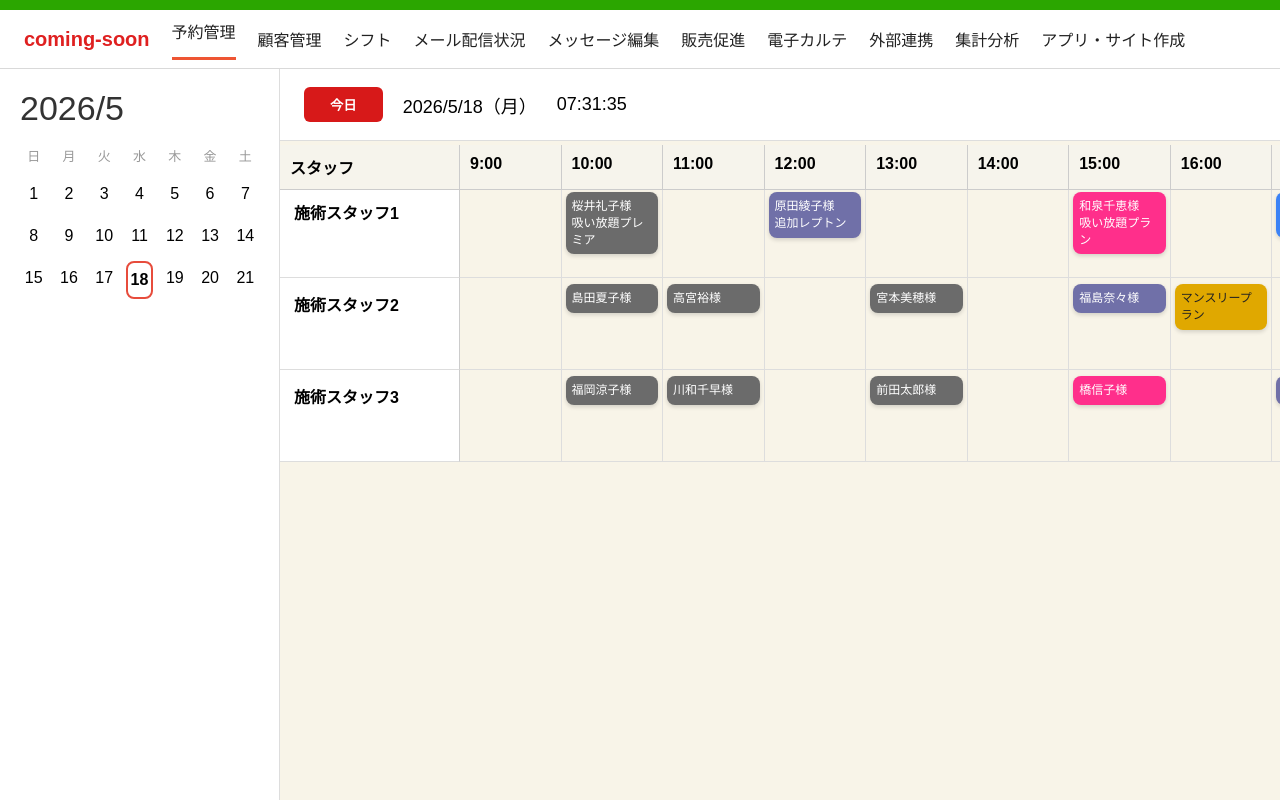
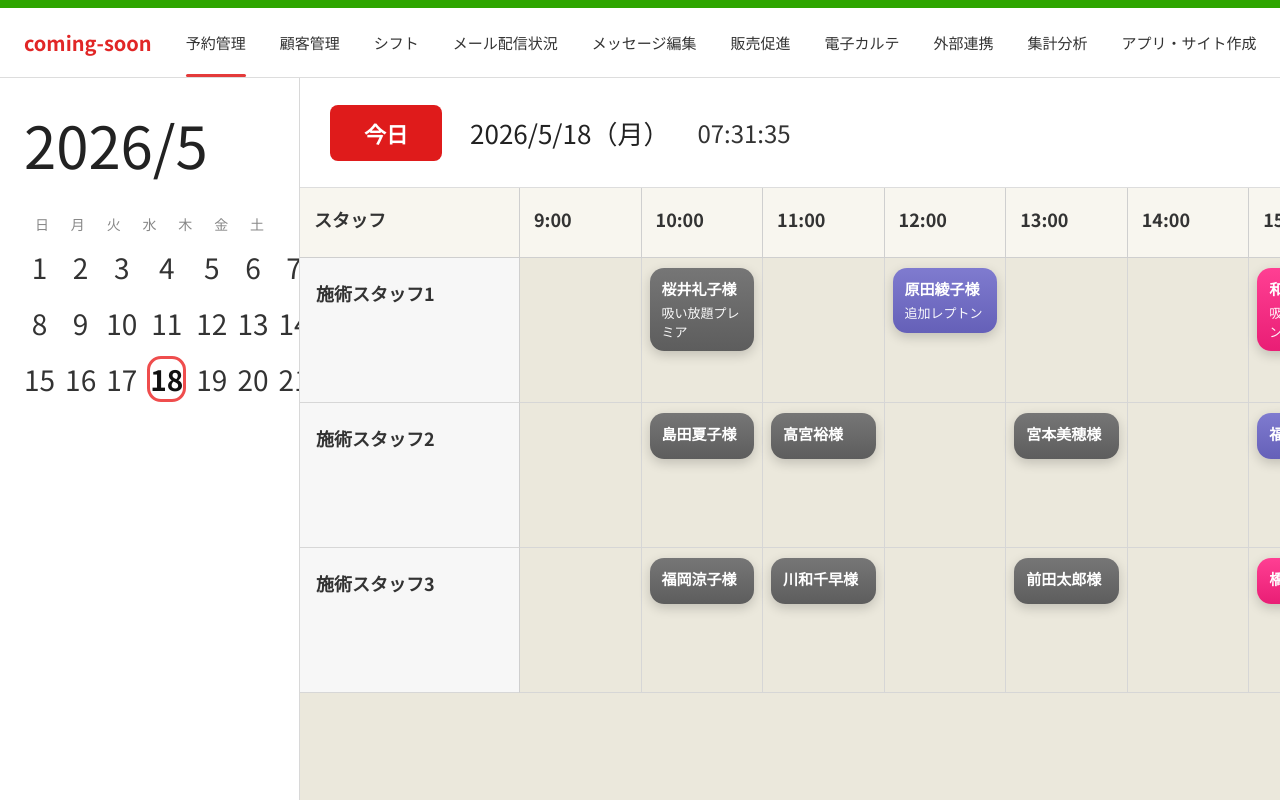
Before and after one commit to heal8140/-, a plain HTML site: page index.html in a window 1280 px wide. Drawn offline with Linux system fonts and the light colour scheme.

Commit message:
Update index.html

```diff
--- a/index.html
+++ b/index.html
@@ -4,7 +4,10 @@
 <meta charset="UTF-8">
 <meta name="viewport" content="width=device-width, initial-scale=1.0">
 
-<title>coming-soon予約管理 デモ</title>
+<title>coming-soon予約管理</title>
+
+<link rel="preconnect" href="https://fonts.googleapis.com">
+<link href="https://fonts.googleapis.com/css2?family=Noto+Sans+JP:wght@400;500;700&display=swap" rel="stylesheet">
 
 <style>
 
@@ -15,261 +18,296 @@
 }
 
 body{
-  background:#e9ecef;
-  font-family:
-  "Yu Gothic",
-  "Hiragino Kaku Gothic ProN",
-  sans-serif;
+  font-family:'Noto Sans JP',sans-serif;
+  background:#f4f4f4;
   overflow:hidden;
+  color:#333;
 }
 
-/* 全体 */
+/* ===== 上グリーンライン ===== */
 
-.wrapper{
-  width:100vw;
-  height:100vh;
-  overflow:auto;
-  background:#f5f5f5;
+.top-line{
+  height:8px;
+  background:#2ea500;
 }
 
-/* 上部バー */
-
-.top-green{
-  height:10px;
-  background:#2ba600;
-}
-
-/* ヘッダー */
+/* ===== ヘッダー ===== */
 
 .header{
-  background:#ffffff;
-  border-bottom:1px solid #d9d9d9;
-}
-
-/* ロゴ＋メニュー */
-
-.menu-bar{
-  height:58px;
+  height:70px;
+  background:#fff;
+  border-bottom:1px solid #ddd;
   display:flex;
   align-items:center;
   padding:0 24px;
-  gap:22px;
+  gap:34px;
+  overflow-x:auto;
   white-space:nowrap;
-  overflow-x:auto;
 }
 
 .logo{
-  color:#df2020;
   font-size:20px;
-  font-weight:bold;
+  color:#e12626;
+  font-weight:700;
 }
 
 .menu{
-  color:#222;
-  font-size:16px;
+  font-size:15px;
+  color:#333;
+  position:relative;
   cursor:pointer;
   transition:0.2s;
+  padding:24px 0;
 }
 
 .menu:hover{
   color:#008f52;
 }
 
-.menu.active{
-  border-bottom:3px solid #e53;
-  padding-bottom:14px;
+.menu.active::after{
+  content:"";
+  position:absolute;
+  left:0;
+  bottom:0;
+  width:100%;
+  height:3px;
+  background:#e43a3a;
+  border-radius:10px;
 }
 
-/* メイン */
+/* ===== メイン ===== */
 
 .main{
   display:flex;
-  height:calc(100vh - 68px);
+  height:calc(100vh - 78px);
 }
 
-/* 左カレンダー */
+/* ===== 左カレンダー ===== */
 
 .sidebar{
-  width:280px;
+  width:300px;
   background:#fff;
-  border-right:1px solid #ddd;
-  padding:20px;
+  border-right:1px solid #d8d8d8;
+  padding:24px;
   overflow:auto;
 }
 
-.calendar-box{
-  background:#fff;
+.month-title{
+  font-size:58px;
+  font-weight:300;
+  margin-bottom:28px;
+  color:#222;
 }
 
-.calendar-title{
-  font-size:34px;
-  margin-bottom:18px;
-  color:#333;
+.week{
+  display:grid;
+  grid-template-columns:repeat(7,1fr);
+  margin-bottom:10px;
 }
 
-.calendar-grid{
+.week div{
+  text-align:center;
+  color:#888;
+  font-size:14px;
+}
+
+.days{
   display:grid;
   grid-template-columns:repeat(7,1fr);
-  gap:8px;
-  text-align:center;
-}
-
-.day-name{
-  color:#999;
-  font-size:13px;
-  margin-bottom:4px;
+  gap:10px;
 }
 
 .day{
-  padding:8px 0;
-  border-radius:8px;
+  height:46px;
+  border-radius:14px;
+  display:flex;
+  align-items:center;
+  justify-content:center;
+  font-size:28px;
+  font-weight:400;
   cursor:pointer;
-  transition:0.2s;
+  transition:0.15s;
 }
 
 .day:hover{
-  background:#e8f7ef;
+  background:#f2f8f3;
 }
 
 .today{
-  border:2px solid #e74c3c;
-  font-weight:bold;
+  border:3px solid #ef4d4d;
+  color:#111;
+  font-weight:700;
 }
 
-/* 右 */
+/* ===== 右 ===== */
 
 .content{
   flex:1;
   overflow:auto;
-  background:#f8f4e8;
+  background:#ebe8dc;
 }
 
-/* 上部情報 */
+/* ===== 上部 ===== */
 
-.content-header{
+.content-top{
+  height:110px;
   background:#fff;
   border-bottom:1px solid #ddd;
-  padding:18px 24px;
+  display:flex;
+  align-items:center;
+  padding:0 30px;
+  gap:28px;
   position:sticky;
   top:0;
-  z-index:5;
-}
-
-.date-line{
-  display:flex;
-  align-items:center;
-  gap:20px;
-  font-size:18px;
+  z-index:50;
 }
 
 .today-btn{
-  background:#d71919;
+  background:#df1b1b;
   color:#fff;
   border:none;
-  padding:8px 26px;
-  border-radius:6px;
-  font-weight:bold;
+  padding:12px 34px;
+  border-radius:8px;
+  font-size:22px;
+  font-weight:700;
 }
 
-/* 予約表 */
+.date-text{
+  font-size:26px;
+  color:#222;
+}
+
+.clock{
+  font-size:24px;
+  color:#333;
+}
+
+/* ===== スケジュール ===== */
 
 .schedule{
-  min-width:1500px;
+  min-width:1800px;
 }
 
-/* 時間 */
+/* ===== 時間行 ===== */
 
 .time-row{
   display:grid;
-  grid-template-columns:180px repeat(13,1fr);
-  background:#f1efe7;
-  border-bottom:1px solid #ccc;
+  grid-template-columns:220px repeat(13,1fr);
   position:sticky;
-  top:76px;
-  z-index:4;
+  top:110px;
+  z-index:40;
 }
 
 .time-cell{
-  padding:10px;
-  border-right:1px solid #ccc;
-  font-weight:bold;
-  background:#f6f4ec;
+  height:70px;
+  background:#f8f6ef;
+  border-right:1px solid #cfcfcf;
+  border-bottom:1px solid #cfcfcf;
+  padding:18px 14px;
+  font-size:18px;
+  font-weight:700;
 }
 
-/* スタッフ行 */
+.staff-title{
+  background:#f8f6ef;
+}
+
+/* ===== スタッフ行 ===== */
 
 .staff-row{
   display:grid;
-  grid-template-columns:180px repeat(13,1fr);
-  min-height:92px;
+  grid-template-columns:220px repeat(13,1fr);
+  height:145px;
 }
 
 .staff-name{
-  background:#fff;
-  border-right:1px solid #ccc;
-  border-bottom:1px solid #ddd;
-  padding:14px;
-  font-weight:bold;
+  background:#f7f7f7;
+  border-right:1px solid #cfcfcf;
+  border-bottom:1px solid #d7d7d7;
+  padding:22px 16px;
+  font-size:18px;
+  font-weight:700;
 }
 
 .slot{
-  border-right:1px solid #ddd;
-  border-bottom:1px solid #ddd;
   position:relative;
-  background:#f8f4e8;
+  border-right:1px solid #d6d6d6;
+  border-bottom:1px solid #d6d6d6;
+  background:#ebe8dc;
 }
 
-/* 予約 */
+/* ===== 予約カード ===== */
 
-.reserve{
+.card{
   position:absolute;
-  left:4px;
-  right:4px;
-  top:6px;
-  border-radius:8px;
+  top:10px;
+  left:8px;
+  right:8px;
+
+  border-radius:14px;
+
+  padding:10px 12px;
+
   color:#fff;
-  padding:6px;
-  font-size:12px;
-  line-height:1.4;
-  overflow:hidden;
-  box-shadow:0 2px 4px rgba(0,0,0,0.15);
+
+  font-size:15px;
+  line-height:1.45;
+
+  box-shadow:
+  0 4px 12px rgba(0,0,0,0.18);
+
+  transition:0.2s;
+}
+
+.card:hover{
+  transform:translateY(-2px);
+}
+
+.gray{
+  background:linear-gradient(180deg,#767676,#5d5d5d);
 }
 
 .purple{
-  background:#7070a8;
+  background:linear-gradient(180deg,#7f7bcf,#6560b8);
 }
 
-.gray{
-  background:#6b6b6b;
+.pink{
+  background:linear-gradient(180deg,#ff3f93,#e91e75);
+}
+
+.blue{
+  background:linear-gradient(180deg,#4d8dff,#3272ea);
 }
 
 .yellow{
-  background:#e0a800;
+  background:linear-gradient(180deg,#f2ba00,#d49f00);
   color:#222;
 }
 
-.pink{
-  background:#ff2f8b;
+.name{
+  font-weight:700;
+  margin-bottom:4px;
 }
 
-.blue{
-  background:#3b82f6;
+.plan{
+  opacity:0.96;
+  font-size:13px;
 }
 
-/* スクロールバー少し綺麗に */
+/* ===== スクロールバー ===== */
 
 ::-webkit-scrollbar{
-  height:10px;
-  width:10px;
+  width:12px;
+  height:12px;
 }
 
 ::-webkit-scrollbar-thumb{
-  background:#bbb;
+  background:#bdbdbd;
   border-radius:10px;
 }
 
 ::-webkit-scrollbar-track{
-  background:#eee;
+  background:#ececec;
 }
 
 </style>
@@ -277,13 +315,9 @@ body{
 
 <body>
 
-<div class="wrapper">
-
-  <div class="top-green"></div>
+<div class="top-line"></div>
 
 <div class="header">
-
-    <div class="menu-bar">
 
   <div class="logo">coming-soon</div>
 
@@ -300,29 +334,27 @@ body{
 
 </div>
 
-  </div>
-
 <div class="main">
 
   <!-- 左 -->
 
   <div class="sidebar">
 
-      <div class="calendar-box">
-
-        <div class="calendar-title">
+    <div class="month-title">
       2026/5
     </div>
 
-        <div class="calendar-grid">
+    <div class="week">
+      <div>日</div>
+      <div>月</div>
+      <div>火</div>
+      <div>水</div>
+      <div>木</div>
+      <div>金</div>
+      <div>土</div>
+    </div>
 
-          <div class="day-name">日</div>
-          <div class="day-name">月</div>
-          <div class="day-name">火</div>
-          <div class="day-name">水</div>
-          <div class="day-name">木</div>
-          <div class="day-name">金</div>
-          <div class="day-name">土</div>
+    <div class="days">
 
       <div class="day">1</div>
       <div class="day">2</div>
@@ -352,25 +384,21 @@ body{
 
   </div>
 
-    </div>
-
   <!-- 右 -->
 
   <div class="content">
 
-      <div class="content-header">
+    <div class="content-top">
 
-        <div class="date-line">
+      <button class="today-btn">
+        今日
+      </button>
 
-          <button class="today-btn">今日</button>
-
-          <div>
+      <div class="date-text">
         2026/5/18（月）
       </div>
 
-          <div id="clock"></div>
-
-        </div>
+      <div class="clock" id="clock"></div>
 
     </div>
 
@@ -380,7 +408,9 @@ body{
 
       <div class="time-row">
 
-          <div class="time-cell">スタッフ</div>
+        <div class="time-cell staff-title">
+          スタッフ
+        </div>
 
         <div class="time-cell">9:00</div>
         <div class="time-cell">10:00</div>
@@ -398,7 +428,7 @@ body{
 
       </div>
 
-        <!-- スタッフ1 -->
+      <!-- row1 -->
 
       <div class="staff-row">
 
@@ -409,18 +439,18 @@ body{
         <div class="slot"></div>
 
         <div class="slot">
-            <div class="reserve gray">
-              桜井礼子様<br>
-              吸い放題プレミア
+          <div class="card gray">
+            <div class="name">桜井礼子様</div>
+            <div class="plan">吸い放題プレミア</div>
           </div>
         </div>
 
         <div class="slot"></div>
 
         <div class="slot">
-            <div class="reserve purple">
-              原田綾子様<br>
-              追加レプトン
+          <div class="card purple">
+            <div class="name">原田綾子様</div>
+            <div class="plan">追加レプトン</div>
           </div>
         </div>
 
@@ -428,26 +458,26 @@ body{
         <div class="slot"></div>
 
         <div class="slot">
-            <div class="reserve pink">
-              和泉千恵様<br>
-              吸い放題プラン
+          <div class="card pink">
+            <div class="name">和泉千恵様</div>
+            <div class="plan">吸い放題プラン</div>
           </div>
         </div>
 
         <div class="slot"></div>
 
         <div class="slot">
-            <div class="reserve blue">
-              小泉俊介様<br>
-              レプトンガス
+          <div class="card blue">
+            <div class="name">小泉俊介様</div>
+            <div class="plan">レプトンガス</div>
           </div>
         </div>
 
         <div class="slot"></div>
 
         <div class="slot">
-            <div class="reserve purple">
-              高島大樹様
+          <div class="card purple">
+            <div class="name">高島大樹様</div>
           </div>
         </div>
 
@@ -457,7 +487,7 @@ body{
 
       </div>
 
-        <!-- スタッフ2 -->
+      <!-- row2 -->
 
       <div class="staff-row">
 
@@ -468,52 +498,52 @@ body{
         <div class="slot"></div>
 
         <div class="slot">
-            <div class="reserve gray">
-              島田夏子様
+          <div class="card gray">
+            <div class="name">島田夏子様</div>
           </div>
         </div>
 
         <div class="slot">
-            <div class="reserve gray">
-              高宮裕様
+          <div class="card gray">
+            <div class="name">高宮裕様</div>
           </div>
         </div>
 
         <div class="slot"></div>
 
         <div class="slot">
-            <div class="reserve gray">
-              宮本美穂様
+          <div class="card gray">
+            <div class="name">宮本美穂様</div>
           </div>
         </div>
 
         <div class="slot"></div>
 
         <div class="slot">
-            <div class="reserve purple">
-              福島奈々様
+          <div class="card purple">
+            <div class="name">福島奈々様</div>
           </div>
         </div>
 
         <div class="slot">
-            <div class="reserve yellow">
-              マンスリープラン
+          <div class="card yellow">
+            <div class="name">マンスリープラン</div>
           </div>
         </div>
 
         <div class="slot"></div>
 
         <div class="slot">
-            <div class="reserve yellow">
-              鶴岡雄介様
+          <div class="card yellow">
+            <div class="name">鶴岡雄介様</div>
           </div>
         </div>
 
         <div class="slot"></div>
 
         <div class="slot">
-            <div class="reserve blue">
-              片田直樹様
+          <div class="card blue">
+            <div class="name">片田直樹様</div>
           </div>
         </div>
 
@@ -521,7 +551,7 @@ body{
 
       </div>
 
-        <!-- スタッフ3 -->
+      <!-- row3 -->
 
       <div class="staff-row">
 
@@ -532,46 +562,46 @@ body{
         <div class="slot"></div>
 
         <div class="slot">
-            <div class="reserve gray">
-              福岡涼子様
+          <div class="card gray">
+            <div class="name">福岡涼子様</div>
           </div>
         </div>
 
         <div class="slot">
-            <div class="reserve gray">
-              川和千早様
+          <div class="card gray">
+            <div class="name">川和千早様</div>
           </div>
         </div>
 
         <div class="slot"></div>
 
         <div class="slot">
-            <div class="reserve gray">
-              前田太郎様
+          <div class="card gray">
+            <div class="name">前田太郎様</div>
           </div>
         </div>
 
         <div class="slot"></div>
 
         <div class="slot">
-            <div class="reserve pink">
-              橋信子様
+          <div class="card pink">
+            <div class="name">橋信子様</div>
           </div>
         </div>
 
         <div class="slot"></div>
 
         <div class="slot">
-            <div class="reserve purple">
-              稲垣恵子様
+          <div class="card purple">
+            <div class="name">稲垣恵子様</div>
           </div>
         </div>
 
         <div class="slot"></div>
 
         <div class="slot">
-            <div class="reserve pink">
-              清田彩野様
+          <div class="card pink">
+            <div class="name">清田彩野様</div>
           </div>
         </div>
 
@@ -587,26 +617,24 @@ body{
 
 </div>
 
-</div>
-
 <script>
 
 function updateClock(){
 
   const now = new Date();
 
-  const h = String(now.getHours()).padStart(2,"0");
-  const m = String(now.getMinutes()).padStart(2,"0");
-  const s = String(now.getSeconds()).padStart(2,"0");
+  const h = String(now.getHours()).padStart(2,'0');
+  const m = String(now.getMinutes()).padStart(2,'0');
+  const s = String(now.getSeconds()).padStart(2,'0');
 
-  document.getElementById("clock").innerText =
-  h + ":" + m + ":" + s;
+  document.getElementById('clock').innerText =
+  `${h}:${m}:${s}`;
 
 }
 
+updateClock();
+
 setInterval(updateClock,1000);
-
-updateClock();
 
 </script>
 
```
Lines whose indentation alone changed are shown as unchanged.
